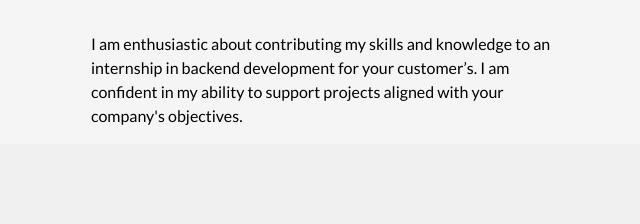
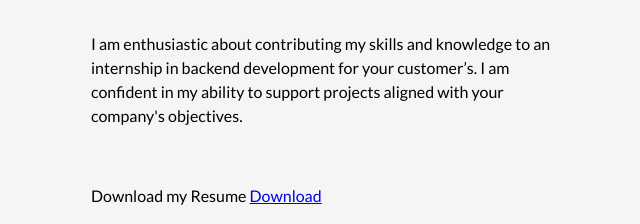
Before and after one commit to zibiax/flask-portfolio, a Flask app: page /about in a window 1280 px wide. Shown: the part 923-1147 px from the top of the page, without its empty margins (315-955 px from the left). Before the commit the page ends 1048 px from the top, so only its background shows below. Run offline with Flask 2, Linux system fonts and the light colour scheme.

Commit message:
Added download-button for resume

```diff
--- a/app.py
+++ b/app.py
@@ -21,7 +21,7 @@ secret_key = read_input('secret_key.txt')
 app.secret_key = secret_key
 app.config['SECRET_KEY'] = secret_key
 
-from models import db, Project, User
+from models import Project, User
 
 login_manager = LoginManager(app)
 
--- a/templates/about.html
+++ b/templates/about.html
@@ -34,5 +34,12 @@
         I am confident in my ability to support projects aligned
         with your company's objectives.
         </p>
+
+        <br>
+
+        <p>
+        Download my Resume
+        <a href="{{ url_for('download_project_file') }}" class="btn btn-primary">Download</a>
+        </p>
     </main>
 {% endblock %}
--- a/views.py
+++ b/views.py
@@ -2,7 +2,7 @@ from flask_admin.contrib.sqla import ModelView
 from flask_admin import AdminIndexView
 from flask_admin.form.upload import ImageUploadField
 from flask_login import current_user, login_required, login_user, logout_user
-from flask import redirect, render_template, abort, session, request, url_for, flash
+from flask import send_file, redirect, render_template, abort, session, request, url_for, flash
 from werkzeug.security import check_password_hash, generate_password_hash
 from models import User, Project
 from app import app, db
```
